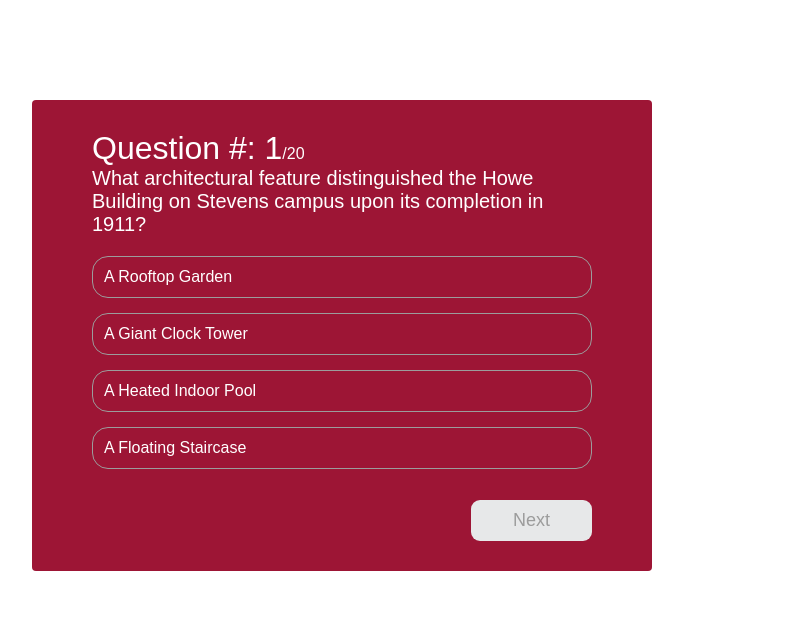
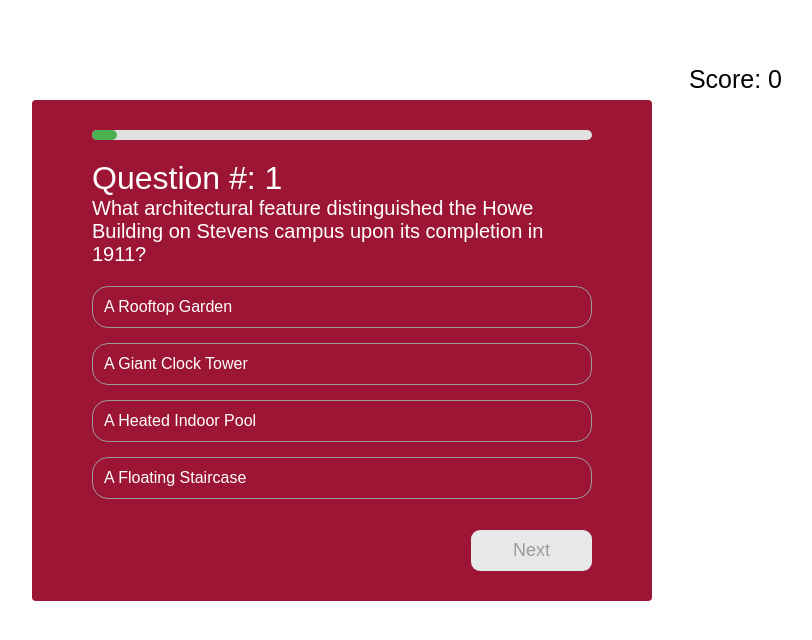
Before and after one commit to hiyabhavsar/Stevens-Trivia, a React (Vite) app in the folder stevens-trivia/: page /Quiz in a window 1280 px wide. Shown: the top 640 px of the page, without its empty margins (298-1110 px from the left). Built offline with nearby package versions, Linux system fonts and the light colour scheme; a web font is replaced by a local one.

Commit message:
added progress bar and fixed score css

```diff
--- a/stevens-trivia/src/Quiz.jsx
+++ b/stevens-trivia/src/Quiz.jsx
@@ -1,5 +1,6 @@
 import { useState } from "react";
 import { resultInitialState } from "./constants";
+import { useEffect } from "react";
 
 const Quiz = ({ questions }) => {
   const [currentQuestion, setCurrentQuestion] = useState(0);
@@ -12,6 +13,7 @@
 
   const { question, choices, correctAnswer, explanation } =
     questions[currentQuestion];
+  const progressPercentage = ((currentQuestion + 1) / questions.length) * 100;
 
   const onAnswerClick = (answer, index) => {
     if (!isAnswerSubmitted) {
@@ -64,10 +66,18 @@
     <div className="quiz-container">
       {!showResult ? (
         <>
-          <span className="active-question-no">
-            Question #: {currentQuestion + 1}
-          </span>
-          <span className="total-question">/{questions.length}</span>
+          <div className="progress-bar-container">
+            <div
+              className="progress-bar"
+              style={{ width: `${progressPercentage}%` }}
+            ></div>
+          </div>
+          <div className="question-header">
+            <span className="active-question-no">
+              Question #: {currentQuestion + 1}
+            </span>
+            <span className="current-score">Score: {result.score}</span>
+          </div>
           <h2> {question}</h2>
           <ul>
             {choices.map((answer, index) => (
@@ -104,10 +114,7 @@
         <div className="result">
           <h3>Result</h3>
           <p>
-            Total Questions: <span>{questions.length}</span>
-          </p>
-          <p>
-            Total Score: <span>{result.score}</span>
+            Final Score: <span>{result.score}</span>
           </p>
           <p>
             Correct Answers: <span>{result.correctAnswers}</span>
--- a/stevens-trivia/src/index.scss
+++ b/stevens-trivia/src/index.scss
@@ -14,7 +14,7 @@
 body{
     font-weight: bold;
     background: $bg;
-    overflow: hidden;
+    overflow: auto;
     color: $foreground;
 
     display: flex;
@@ -27,34 +27,43 @@
 .quiz-container{
    width: 500px; //100%
    background: $primary;
-   //opacity: 0.3;
    border-radius: 4px;
    margin-top: 100px;
    padding: 30px 60px;
    box-sizing: content-box;
-// background-color: $primary;
-// background-size: cover;
-// float: left;
-// padding: 14px 16px;
-// text-align: center;
-// text-decoration: none;
-// font-size: 17px;
-// position: fixed;
-// top: 0;
-// left: 0;
-// right: 0;
-// height: 80px;
+   overflow: auto;
 
    .active-question-no{
     font-size: 32px;
     font-weight: 500;
     color: $bg;
    }
-   .total-question{
-    font-size: 16px;
+   .current-score{
+    font-size: 25px;
     font-weight: 500;
-    color: $bg;
+    color: $foreground;
+    text-align: right;
+    position: absolute;
+    top:65px;
+    right: 200px;
+    z-index: 10;
    }
+   .progress-bar-container {
+  width: 100%;
+  background-color: #e0e0e0;
+  border-radius: 5px;
+  margin-bottom: 20px;
+  z-index: 1000px;
+
+}
+
+.progress-bar {
+  height: 10px;
+  border-radius: 5px;
+  background-color: #4caf50;
+  transition: width 0.4s ease;
+  z-index: 100;
+}
    h2{
     font-size: 20px;
     font-weight: 500;
```
